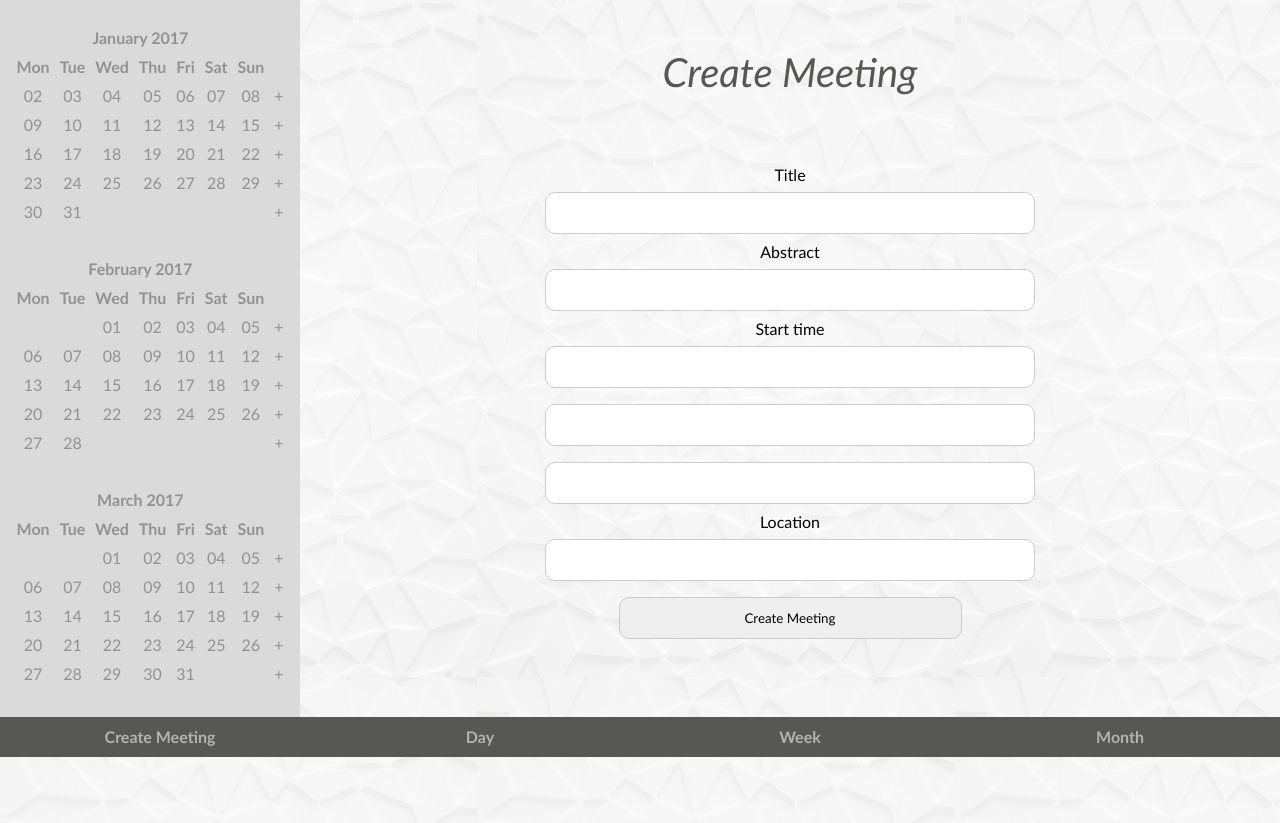
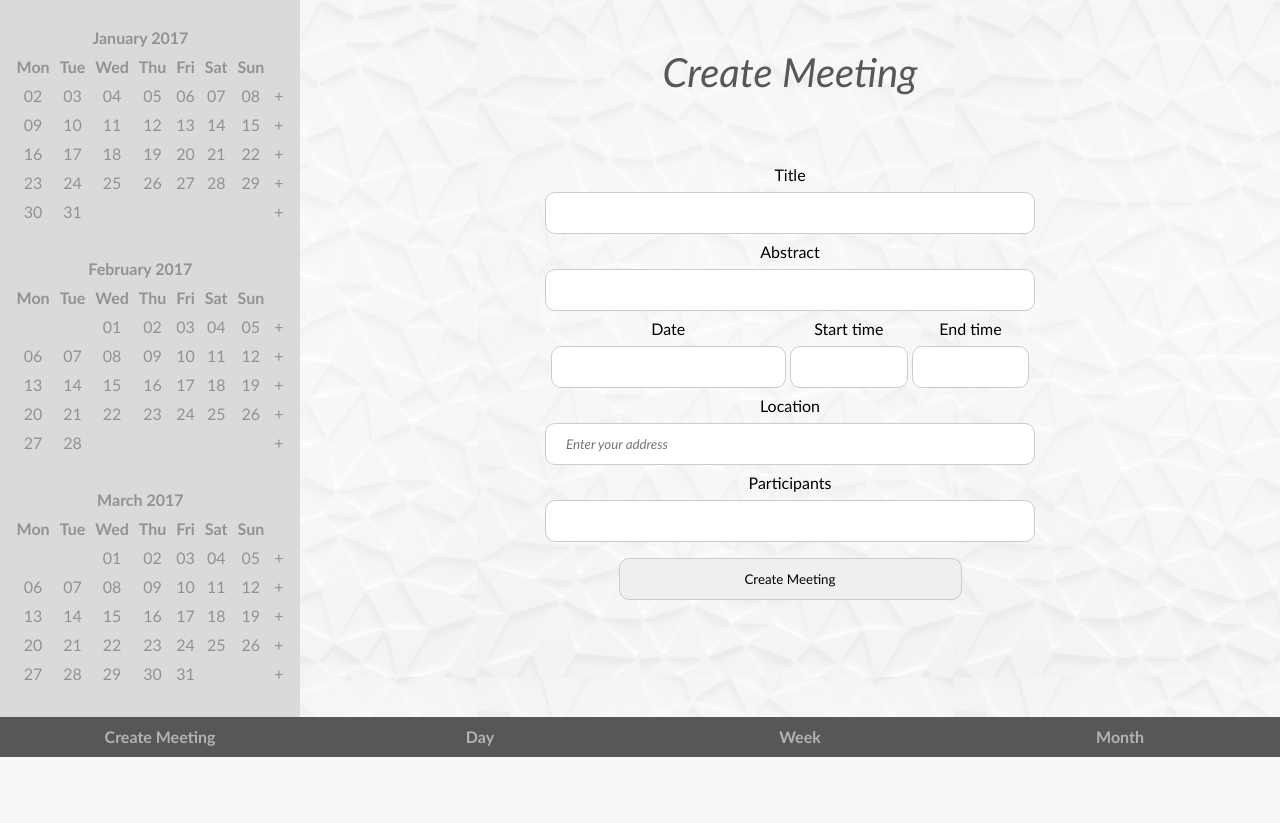
Before and after one commit to TommasoBianchi/BettiBianchi_SWENG2, a Rails app: page /meeting/new in a window 1280 px wide. Shown: the part 43-866 px from the top of the page. After the commit the page ends 800 px from the top, so only its background shows below. Run offline with Rails 7, Linux system fonts and the light colour scheme; the visitor is signed in with stand-in values (Sample User, id 1); style sheets or scripts are compiled from the project's sources; parts of the project's set-up code (start-up, migrations or seed data) failed here and were passed over; some libraries are stand-ins or nearby versions.

Commit message:
workin on meeting creation page

```diff
--- a/app/views/meeting/new.html.erb
+++ b/app/views/meeting/new.html.erb
@@ -10,50 +10,82 @@
     <div id="emailPasswordContainer">
 
       <%= form_with scope: :meeting, local: true do |form| %>
-      <script type="text/javascript">
-        <% if !@meeting.valid? %>
-          $(window).on('load', function(){
-          <% @meeting.errors.each do |error, message| %>
-            displayError("<%= error.to_s %>", "<%= message %>")
-          <% end %>
-          })
-        <% end %>
-      </script>
 
-      <script src="https://cdnjs.cloudflare.com/ajax/libs/jquery-timepicker/1.8.1/jquery.timepicker.min.css"></script>
-      <script src="https://cdnjs.cloudflare.com/ajax/libs/jquery-timepicker/1.8.1/jquery.timepicker.min.js"></script>
-
-      <script>
-        $(function () {
-          $('.time').timepicker();
-        });
-
-        $(function () {
-          $("#meeting_date").datepicker();
-        });
-      </script>
 
       <%= form.label :title, class: 'label' %>
       <%= form.text_field :title, id: 'title', type: 'text' %>
       <%= form.label :abstract, class: 'label' %>
       <%= form.text_field :abstract, id: 'abstract', type: 'text' %>
-      <%= form.label :start_time, class: 'label' %>
       <div class='date-time-container'>
-        <input type="text" id="meeting_date"/>
-        <input type="text" class='time' id="meeting_start_time"/>
-        <input type="text" class='time' id="meeting_end_time"/>
+        <div class='date-container'>
+          <%= form.label :date, class: 'label' %>
+          <%= form.text_field :date, id: 'meeting_date', type: 'text' %>
+        </div>
+        <div class='time-container' >
+          <%= form.label :start_time, class: 'label' %>
+          <%= form.text_field :start_time, class:'time', id: 'meeting_start_time', type: 'text' %>
+        </div>
+        <div class='time-container' >
+          <%= form.label :end_time, class: 'label' %>
+          <%= form.text_field :end_time, class:'time', id: 'meeting_end_time', type: 'text' %>
+        </div>
       </div>
-      <%= form.label :location, class: 'label' %>
-      <%= form.text_field :location, id: 'location', type: 'text' %>
+
+      <%= render 'shared/get_location', form: form%>
+      <%= render 'shared/get_user', form: form%>
 
       <div id="buttonsContainer">
         <%= form.submit 'Create Meeting', class: 'monoConfirmationButton'%>
       </div>
 
-      <%= form.text_field :start_time, id: 'start_time', type: 'text' %>
-      <%= form.text_field :end_time, id: 'end_time', type: 'text' %>
     <% end %>
   </div>
 
 </section >
 <%= render 'shared/footer' %>
+
+
+<script>
+
+(function() {
+   // your page initialization code here
+   // the DOM will be available here
+   var to_set = $('#meeting_start_time').width();
+   var list = document.getElementsByClassName('ui-timepicker-wrapper');
+   list[0].style.width = '500px';
+})();
+
+</script>
+
+<script type="text/javascript">
+
+  <% if !@meeting.valid? %>
+    $(window).on('load', function(){
+    <% @meeting.errors.each do |error, message| %>
+      displayError("<%= error.to_s %>", "<%= message %>")
+    <% end %>
+    })
+  <% end %>
+</script>
+
+<script src="https://cdnjs.cloudflare.com/ajax/libs/jquery-timepicker/1.8.1/jquery.timepicker.min.css"></script>
+<script src="https://cdnjs.cloudflare.com/ajax/libs/jquery-timepicker/1.8.1/jquery.timepicker.min.js"></script>
+
+<script>
+  $(function () {
+    $('.time').timepicker();
+
+    $(".ui-timepicker-wrapper").css({"backgroundColor": "black", "color": "white"});
+  });
+
+  $(function () {
+    $("#meeting_date").datepicker();
+  });
+
+  $(document).ready(function(){
+   // we define and invoke a function
+   (function(){
+       $(".ui-timepicker-wrapper").css({"backgroundColor": "black", "color": "white"});
+   })();
+});
+</script>
```
